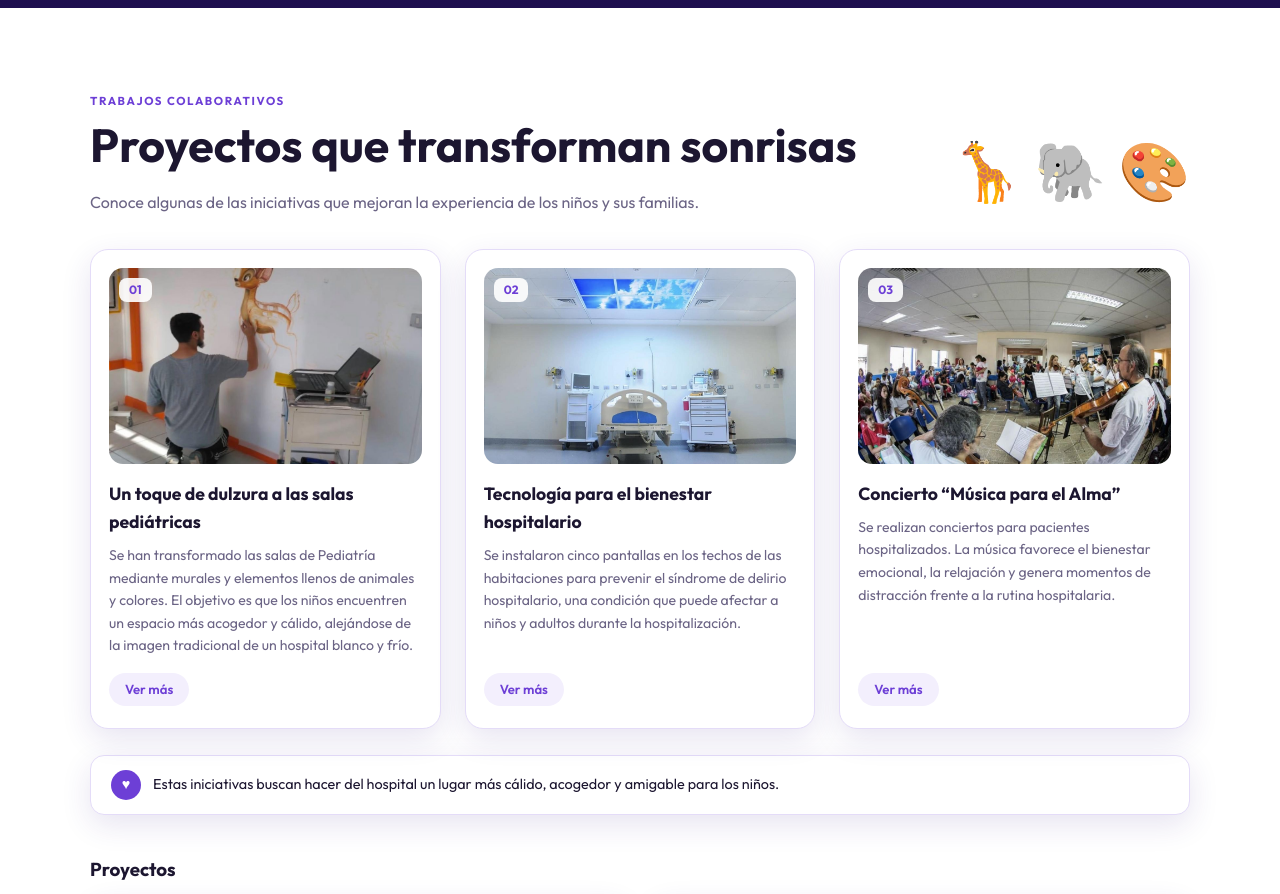
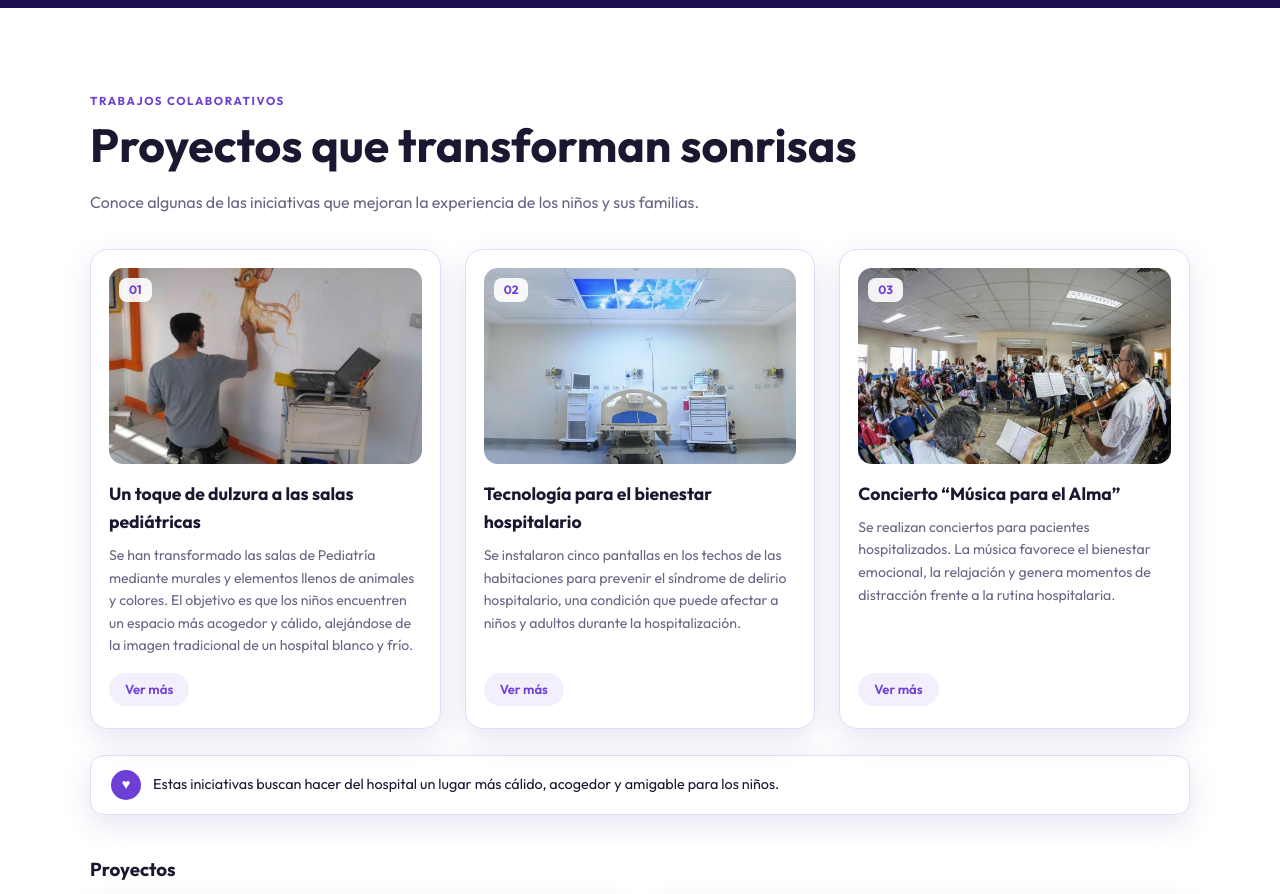
Before and after one commit to Tiasdeldesayuno/Tiasdeldesayuno, a plain HTML site: page index.html in a window 1280 px wide. Shown: the part 3960-4854 px from the top of the page. Drawn offline with Linux system fonts and the light colour scheme.

Commit message:
Remove emojis from projects__art div
Removed decorative emojis from the projects section.

```diff
--- a/index.html
+++ b/index.html
@@ -177,7 +177,7 @@
           <h2 class="title big">Proyectos que transforman sonrisas</h2>
           <p class="subtitle">Conoce algunas de las iniciativas que mejoran la experiencia de los niños y sus familias.</p>
         </div>
-        <div class="projects__art" aria-hidden="true">🦒 🐘 🎨</div>
+        <div class="projects__art" aria-hidden="true"></div>
       </div>
       <div class="grid3" id="projects"></div>
       <div class="note"><span class="note__ico">♥</span> Estas iniciativas buscan hacer del hospital un lugar más cálido, acogedor y amigable para los niños.</div>
```
